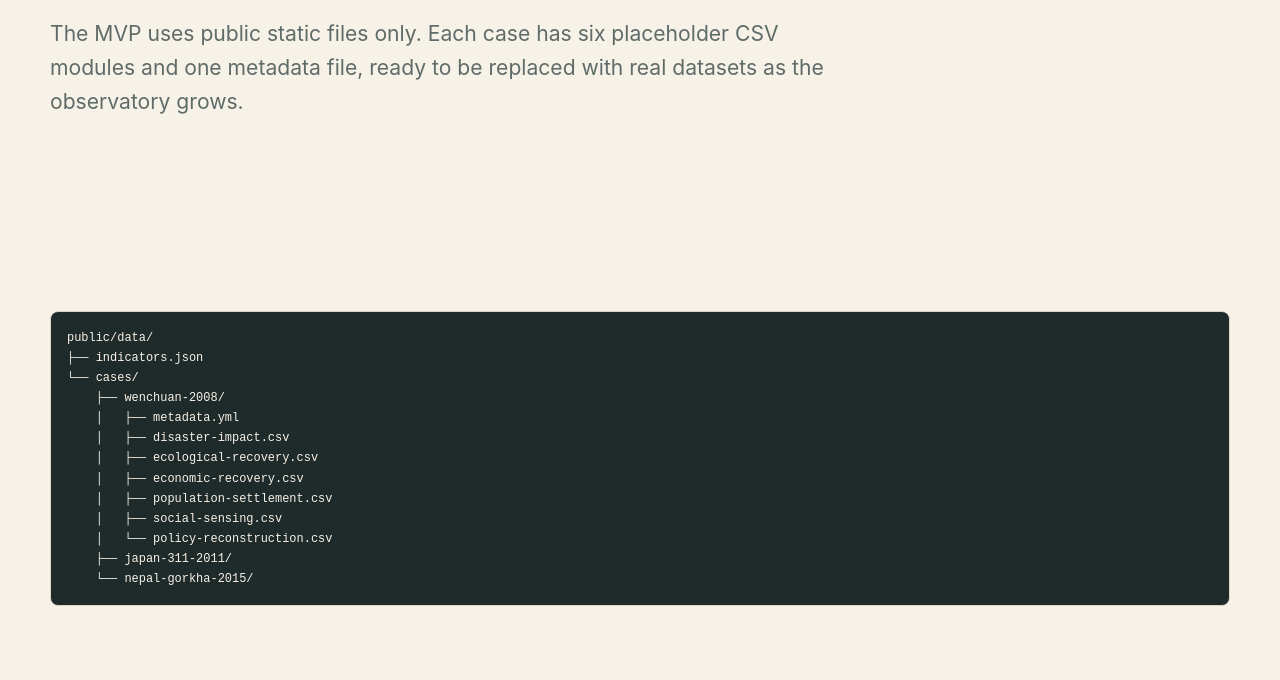
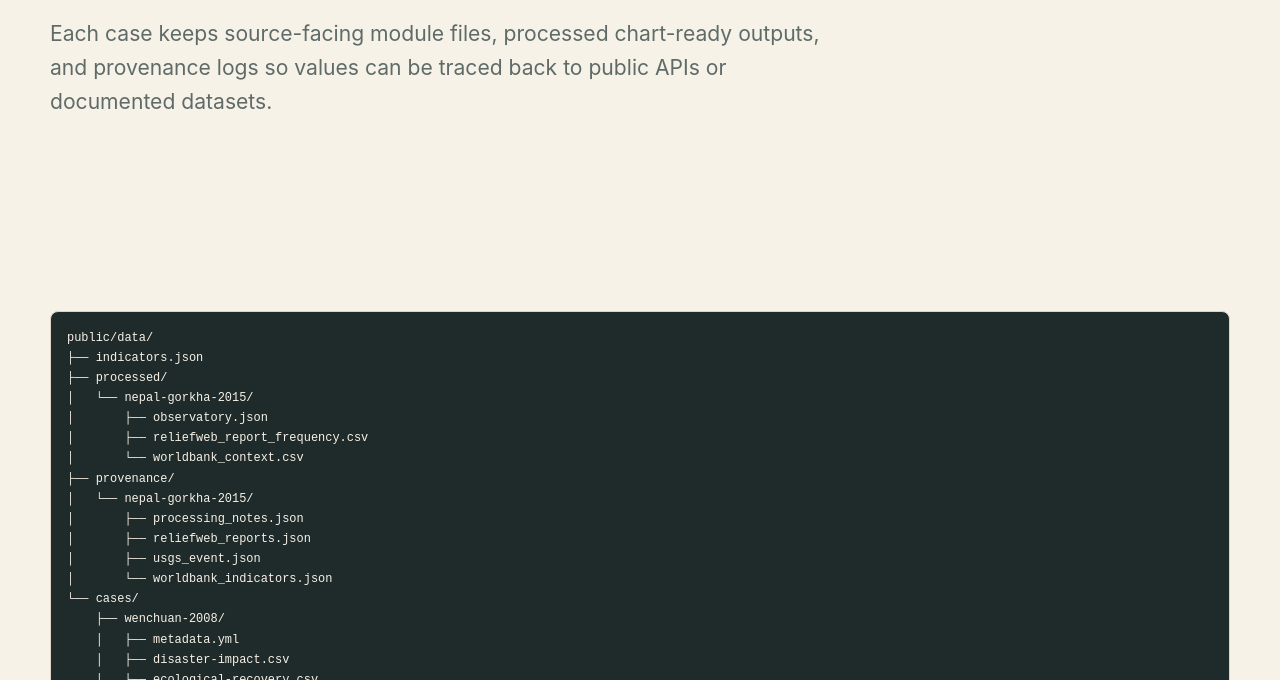
Before and after one commit to aboutsssa/Post-disaster-recovery-observatory, an Astro site: page /Post-disaster-recovery-observatory/data in a window 1280 px wide. Shown: the part 380-1060 px from the top of the page. Built offline with nearby package versions, Linux system fonts and the light colour scheme; Astro itself is replaced by a stand-in of ours.

Commit message:
Show processed and provenance data folders

```diff
--- a/src/pages/data.astro
+++ b/src/pages/data.astro
@@ -8,9 +8,9 @@ import BaseLayout from "../layouts/BaseLayout.astro";
       <p class="eyebrow">Data Structure</p>
       <h1>Plain files for transparent, reusable research.</h1>
       <p class="lead">
-        The MVP uses public static files only. Each case has six placeholder CSV
-        modules and one metadata file, ready to be replaced with real datasets
-        as the observatory grows.
+        Each case keeps source-facing module files, processed chart-ready outputs,
+        and provenance logs so values can be traced back to public APIs or
+        documented datasets.
       </p>
     </div>
   </section>
@@ -19,6 +19,17 @@ import BaseLayout from "../layouts/BaseLayout.astro";
     <div class="container">
       <pre class="data-tree"><code>public/data/
 ├── indicators.json
+├── processed/
+│   └── nepal-gorkha-2015/
+│       ├── observatory.json
+│       ├── reliefweb_report_frequency.csv
+│       └── worldbank_context.csv
+├── provenance/
+│   └── nepal-gorkha-2015/
+│       ├── processing_notes.json
+│       ├── reliefweb_reports.json
+│       ├── usgs_event.json
+│       └── worldbank_indicators.json
 └── cases/
     ├── wenchuan-2008/
     │   ├── metadata.yml
```
